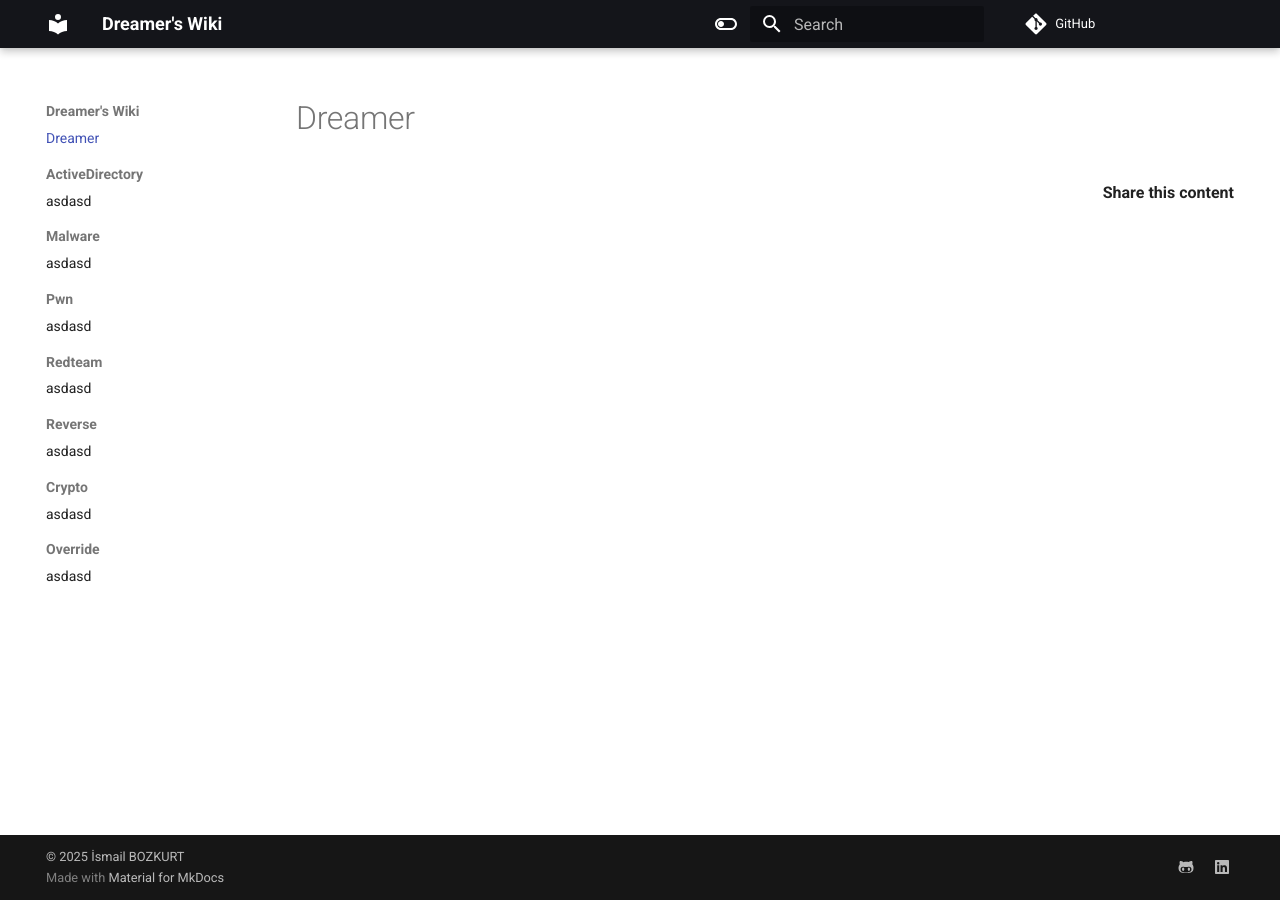
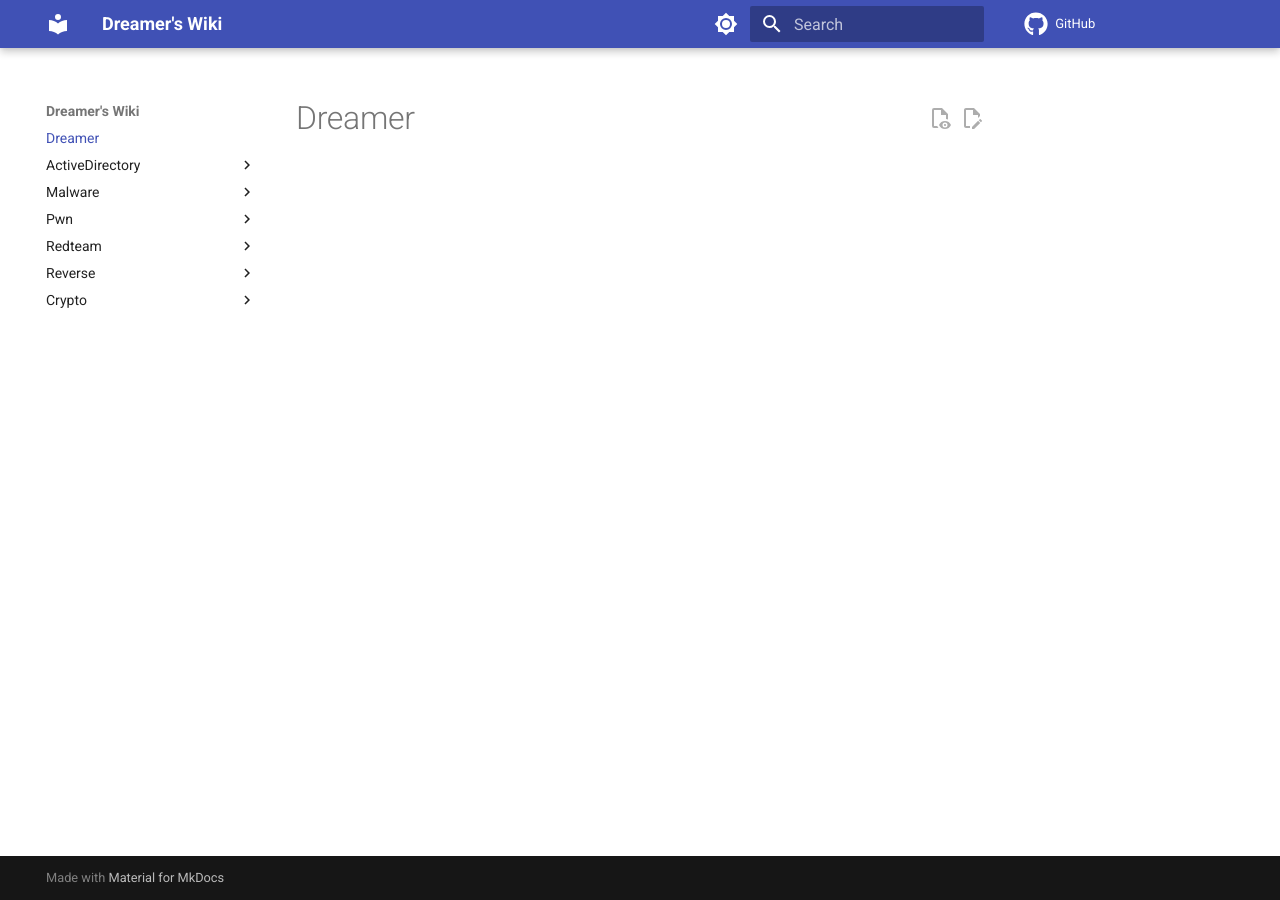
Before and after one commit to ismailbozkurt/Dreamer-Wiki, an MkDocs documentation site: the page built from docs/index.md, in a window 1280 px wide. Built offline with MkDocs 1.6.1 and Material for MkDocs 9.7.7, drawn with Linux system fonts in a browser that asks for light colours; comment, search, counter and statistics services are not loaded.

Commit message:
Initial commit

```diff
--- a/mkdocs.yml
+++ b/mkdocs.yml
@@ -4,65 +4,59 @@ site_url: https://ismailbozkurt.github.io/Dreamer-Wiki/
 
 repo_url: https://github.com/ismailbozkurt/Dreamer-Wiki/
 edit_uri: blob/main/docs/
+
 theme:
   name: material
-  extra_css:
-  - override/override.css
-  custom_dir: overrides
   color_mode: auto
   user_color_mode_toggle: true
+  icon:
+    repo: fontawesome/brands/github
+  palette:
+    # Palette toggle for light mode
+    - media: "(prefers-color-scheme: light)"
+      scheme: default
+      toggle:
+        icon: material/brightness-7
+        name: Switch to dark mode
+
+    # Palette toggle for dark mode
+    - media: "(prefers-color-scheme: dark)"
+      scheme: slate
+      toggle:
+        icon: material/brightness-4
+        name: Switch to light mode
+
   features:
-    - navigation.sections
-    - toc.integrate
+    - content.code.copy
+    - content.action.edit
+    - content.action.view
+    - content.tooltips
+    - navigation.tracking
     - navigation.top
+    - search.share
     - search.suggest
-    - search.highlight
-    - content.tabs.link
-    - content.code.annotation
-    - content.code.copy
-  language: en
-  palette:
-  - scheme: default
-    toggle:
-      icon: material/toggle-switch-off-outline
-      name: Switch to dark mode
-    primary: black
-    accent: purple
-  - scheme: slate
-    toggle:
-      icon: material/toggle-switch
-      name: Switch to light mode
-    primary: black       # 🟢 <- This changes the green header
-    accent: lime
 
-
-plugins:
-  - social
-  - search
-
-extra:
-  social:
-    - icon: fontawesome/brands/github-alt
-      link: https://github.com/ismailbozkurt
-    - icon: fontawesome/brands/linkedin
-      link: https://www.linkedin.com/in/ismail-bozkurtr/
+extra_css:
+  - custom.css
 
 markdown_extensions:
+  - def_list
+  - pymdownx.tasklist:
+      custom_checkbox: true
+  - tables
+  - admonition
+  - pymdownx.details
+  - pymdownx.superfences
   - pymdownx.highlight:
       anchor_linenums: true
   - pymdownx.inlinehilite
   - pymdownx.snippets
-  - admonition
-  - pymdownx.arithmatex:
-      generic: true
-  - footnotes
-  - pymdownx.details
-  - pymdownx.superfences
-  - pymdownx.mark
   - attr_list
   - pymdownx.emoji:
-      emoji_index: !!python/name:materialx.emoji.twemoji
-      emoji_generator: !!python/name:materialx.emoji.to_svg
+      emoji_index: !!python/name:material.extensions.emoji.twemoji
+      emoji_generator: !!python/name:material.extensions.emoji.to_svg
 
-copyright: |
-  &copy; 2025 <a href="https://github.com/ismailbozkurt"  target="_blank" rel="noopener">İsmail BOZKURT</a>
+plugins:
+  - search
+  - git-revision-date-localized
+  - social
--- a/overrides/main.html
+++ /dev/null
@@ -1,25 +0,0 @@
-{% extends "base.html" %}
-
-{% block content %}
-	{{ super() }}
-  <div class="social-container">
-    <b>Share this content</b>
-    <div class="a2a_kit a2a_kit_size_32 a2a_default_style">
-      <a class="a2a_button_x"></a>
-      <a class="a2a_button_telegram"></a>
-      <a class="a2a_button_linkedin"></a>
-    </div>
-    <br>
-    <script async src="https://static.addtoany.com/menu/page.js"></script>
-  </div>
-  <script defer src="https://cloud.umami.is/script.js" data-website-id="49aad71c-7d98-4635-8bd5-b6799c8874f8"></script>
-{% endblock %}
-
-{% block styles %}
-	{{ super() }}
-  <style>
-  .social-container {
-    float: right;
-  }
-  </style>
-{% endblock %}
```
Also changed, not shown: docs/ActiveDirectory/index.md (deleted, +0 -19 lines), docs/override.css (added, +30 -0 lines), docs/override/index.md (deleted, +0 -19 lines), docs/override/override.css (deleted, +0 -14 lines), docs/ActiveDirectory/1.md (added), docs/ActiveDirectory/2.md (added), docs/ActiveDirectory/CVE/index.md (added).
